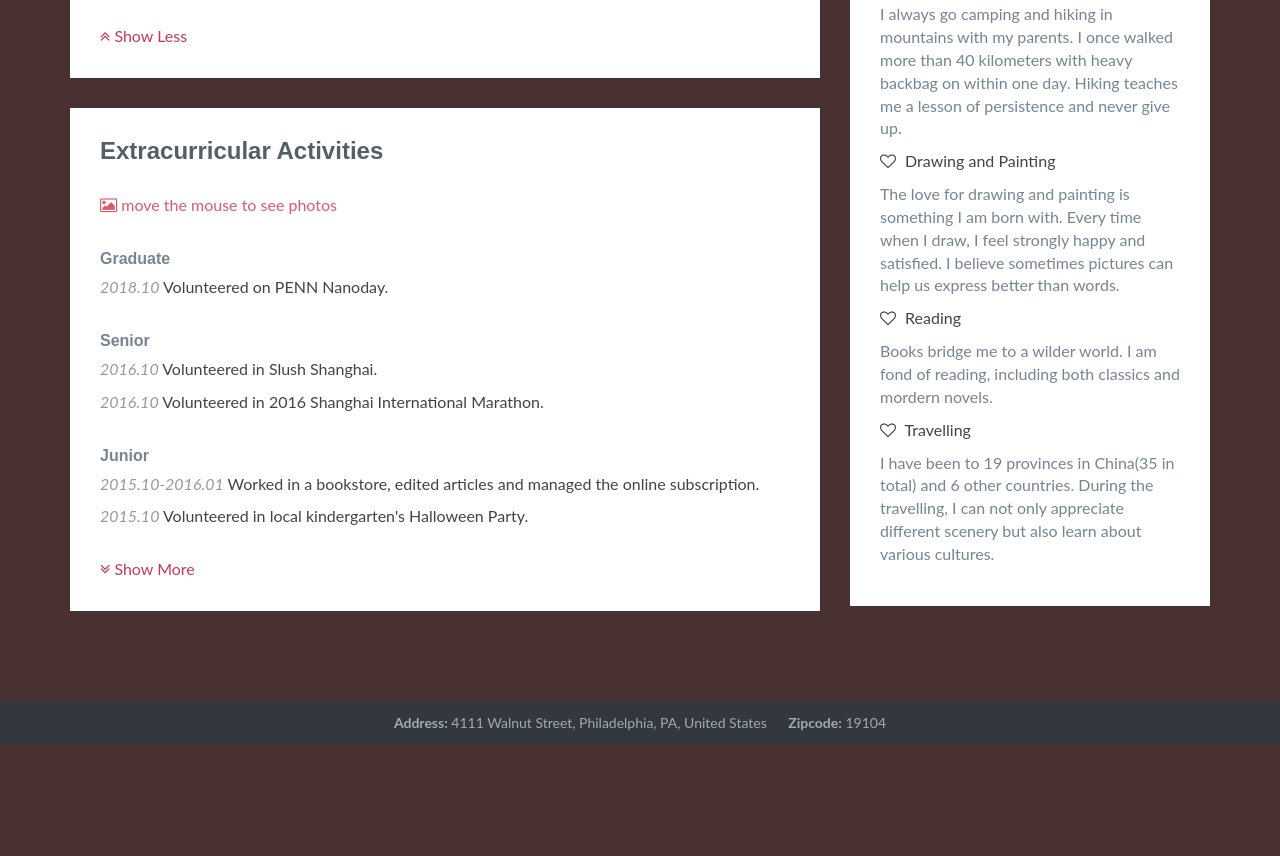
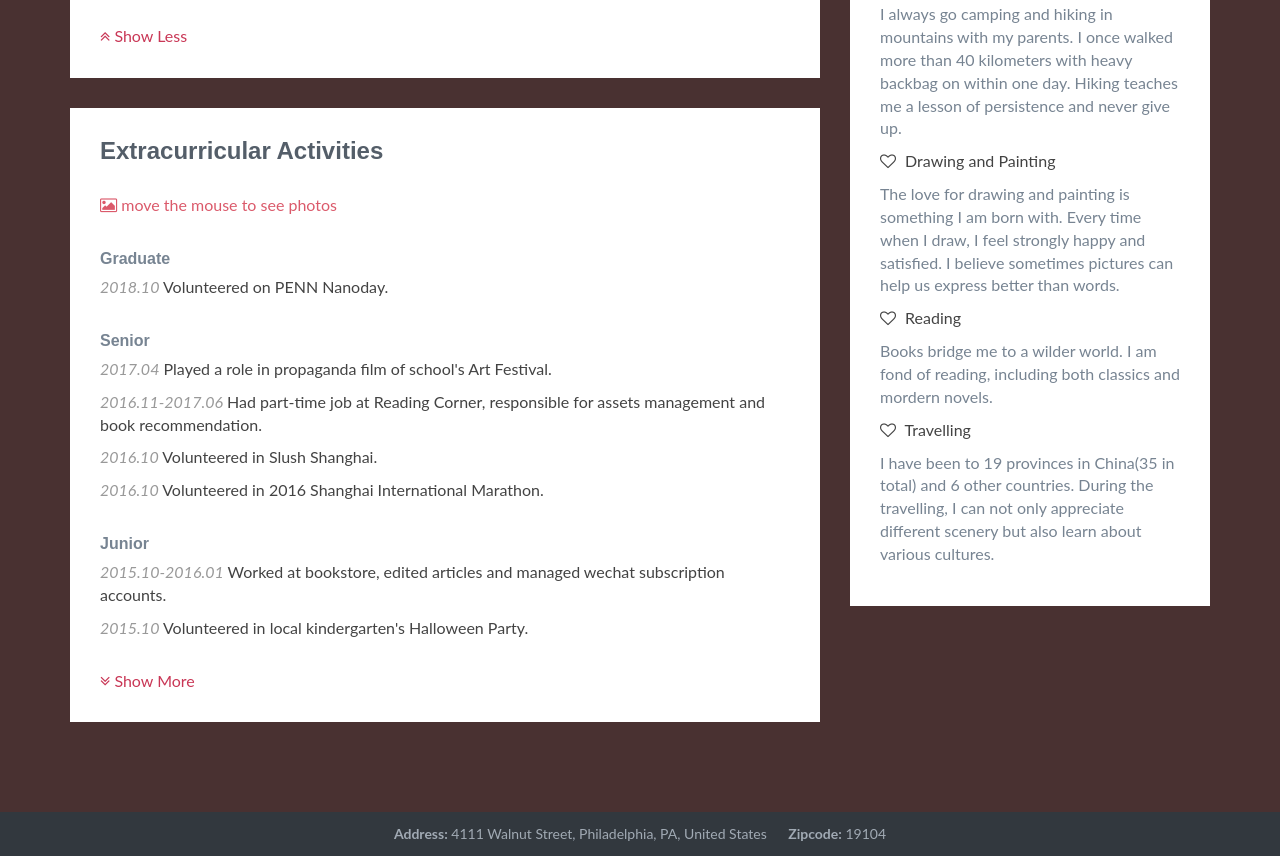
Before and after one commit to linghan0919/linghan0919.github.io, a plain HTML site: page index.html in a window 1280 px wide. Shown: the part 2700-3556 px from the top of the page. Before the commit the page ends 3444 px from the top, so only its background shows below. Drawn offline with Linux system fonts and the light colour scheme; a web font is replaced by a local one.

Commit message:
update activities

```diff
--- a/index.html
+++ b/index.html
@@ -212,13 +212,15 @@
 
                             <div class="item">
                                 <h3 class="title">Senior</h3>
+								<p class="content"><span class="year">2017.04</span> Played a role in propaganda film of school's Art Festival. <img src="assets/images/activities/artfestival.jpg" id="picheng"></p>
+								<p class="content"><span class="year">2016.11-2017.06</span> Had part-time job at Reading Corner, responsible for assets management and book recommendation. <img src="assets/images/activities/xichao.jpg" id="picheng"></p>
                                 <p class="content"><span class="year">2016.10</span> Volunteered in Slush Shanghai. <img src="assets/images/activities/volunteer2016.jpg" id="picheng"></p>
                                 <p class="content"><span class="year">2016.10</span> Volunteered in 2016 Shanghai International Marathon. <img src="assets/images/activities/slush.JPG" id="picheng"></p>
                             </div><!--//item-->
 
                             <div class="item">
                                 <h3 class="title">Junior</h3>
-                                <p class="content"><span class="year">2015.10-2016.01</span> Worked in a bookstore, edited articles and managed the online subscription.</p>
+                                <p class="content"><span class="year">2015.10-2016.01</span> Worked at bookstore, edited articles and managed wechat subscription accounts.</p>
                                 <p class="content"><span class="year">2015.10</span> Volunteered in local kindergarten's Halloween Party. <img src="assets/images/activities/halloween.jpg" id="picshu"></p>
                             </div><!--//item-->
 
```
Also changed, not shown: 2 other files.
